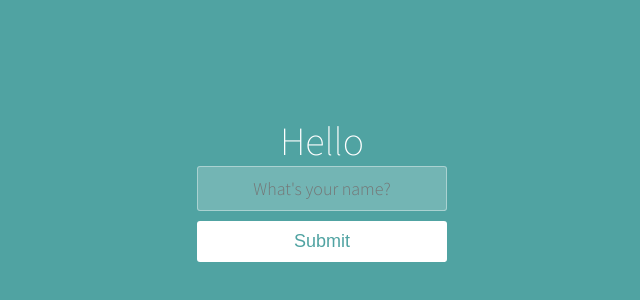
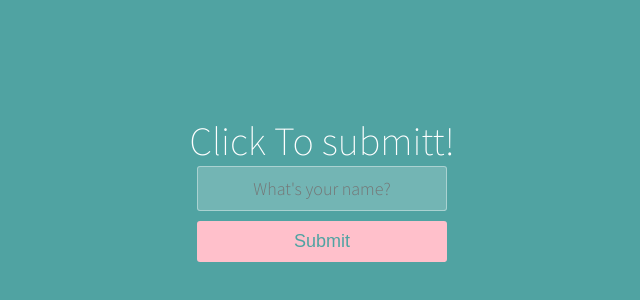
Before and after one commit to Felipemspc/ReactStudy, a React (Vite) app in the folder ReactEventHandling/: page / in a window 1280 px wide. Shown: the part 92-392 px from the top of the page, without its empty margins (318-958 px from the left). Built offline with nearby package versions, Linux system fonts and the light colour scheme.

Commit message:
React Event Handling Exercise

```diff
--- a/ReactEventHandling/src/components/App.jsx
+++ b/ReactEventHandling/src/components/App.jsx
@@ -1,11 +1,42 @@
-import React from "react";
+import React , {useState} from "react";
+
+
+
+
+
+
+
+
+
+
+
+
+
 
 function App() {
+
+const [headingText, setHeadingText] = useState("Click To submitt!")
+const [isMouseOver , setMouseOver] = useState(false)
+function changeHeadingText(){
+  console.log("Clicked")
+  setHeadingText("Submitted!")
+}
+
+function handleMouseOver(){
+  console.log("O mouse está sobre o botão!")
+  setMouseOver(true)
+}
+
+function handleMouseOut(){
+  console.log("O mouse saiu do botão!")
+  setMouseOver(false)
+}
+
   return (
     <div className="container">
-      <h1>Hello</h1>
+      <h1>{headingText}</h1>
       <input type="text" placeholder="What's your name?" />
-      <button>Submit</button>
+      <button onClick={changeHeadingText} onMouseOver={handleMouseOver} onMouseOut={handleMouseOut} style={{backgroundColor: isMouseOver ? "black" : "pink"}}>Submit</button>
     </div>
   );
 }
```
